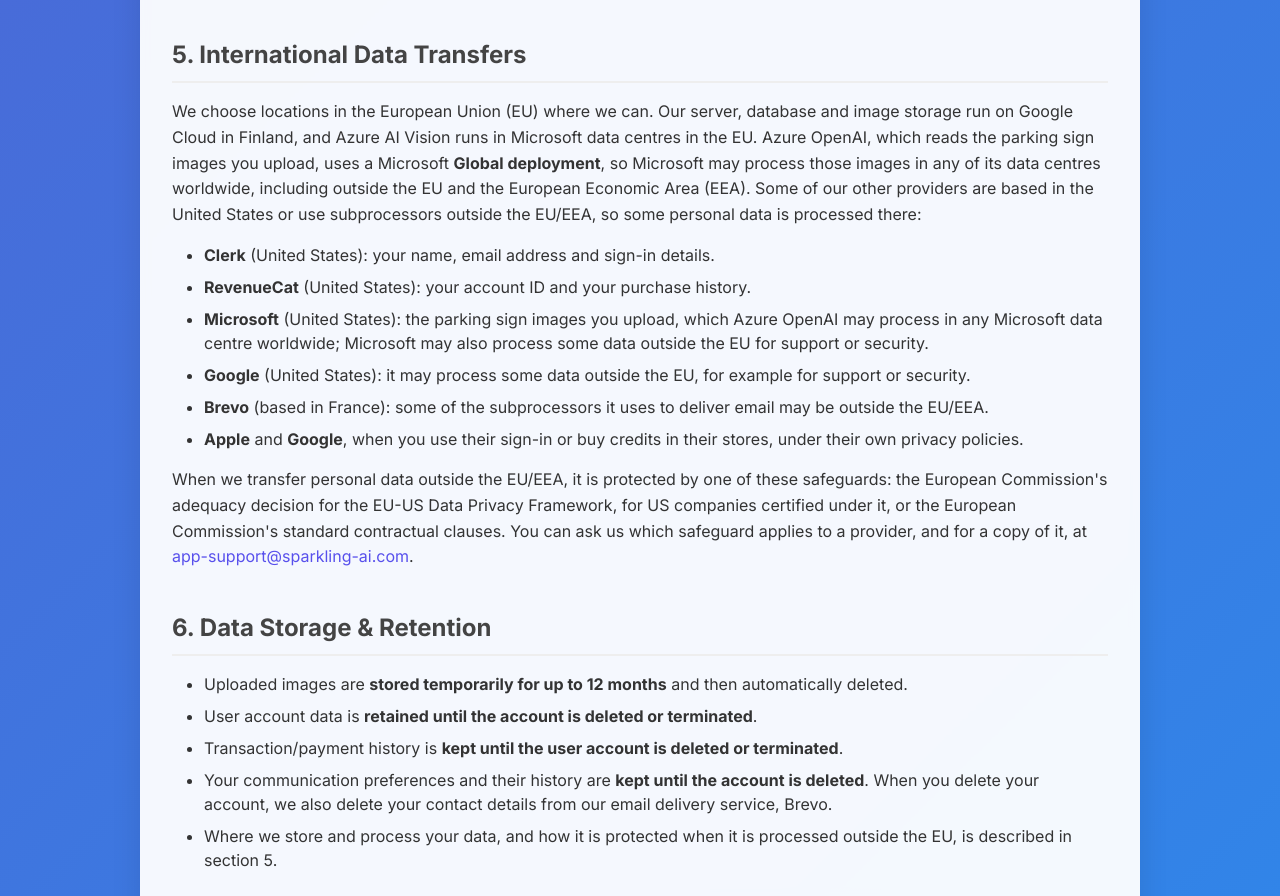
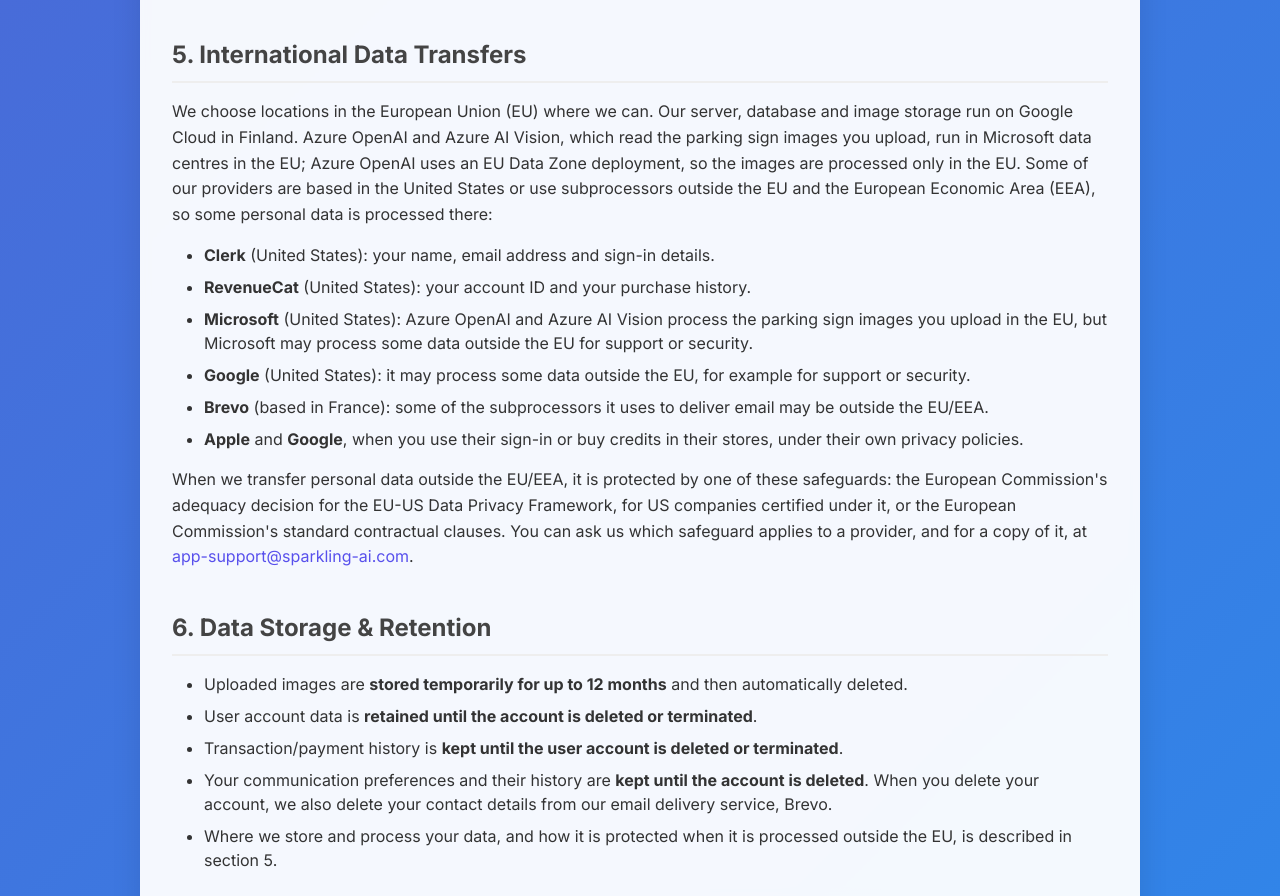
Before and after one commit to Sparkling-AI/parking-sign-master-website, a plain HTML site: page privacy-policy.html in a window 1280 px wide. Shown: the part 3317-4213 px from the top of the page. Drawn offline with Linux system fonts and the light colour scheme.

Commit message:
privacy policy: Azure OpenAI now runs gpt-6.1-terra on an EU Data Zone deployment, so images stay in the EU

```diff
--- a/privacy-policy.html
+++ b/privacy-policy.html
@@ -134,11 +134,11 @@
 
                 <section>
                     <h2>5. International Data Transfers</h2>
-                    <p>We choose locations in the European Union (EU) where we can. Our server, database and image storage run on Google Cloud in Finland, and Azure AI Vision runs in Microsoft data centres in the EU. Azure OpenAI, which reads the parking sign images you upload, uses a Microsoft <strong>Global deployment</strong>, so Microsoft may process those images in any of its data centres worldwide, including outside the EU and the European Economic Area (EEA). Some of our other providers are based in the United States or use subprocessors outside the EU/EEA, so some personal data is processed there:</p>
+                    <p>We choose locations in the European Union (EU) where we can. Our server, database and image storage run on Google Cloud in Finland. Azure OpenAI and Azure AI Vision, which read the parking sign images you upload, run in Microsoft data centres in the EU; Azure OpenAI uses an EU Data Zone deployment, so the images are processed only in the EU. Some of our providers are based in the United States or use subprocessors outside the EU and the European Economic Area (EEA), so some personal data is processed there:</p>
                     <ul>
                         <li><strong>Clerk</strong> (United States): your name, email address and sign-in details.</li>
                         <li><strong>RevenueCat</strong> (United States): your account ID and your purchase history.</li>
-                        <li><strong>Microsoft</strong> (United States): the parking sign images you upload, which Azure OpenAI may process in any Microsoft data centre worldwide; Microsoft may also process some data outside the EU for support or security.</li>
+                        <li><strong>Microsoft</strong> (United States): Azure OpenAI and Azure AI Vision process the parking sign images you upload in the EU, but Microsoft may process some data outside the EU for support or security.</li>
                         <li><strong>Google</strong> (United States): it may process some data outside the EU, for example for support or security.</li>
                         <li><strong>Brevo</strong> (based in France): some of the subprocessors it uses to deliver email may be outside the EU/EEA.</li>
                         <li><strong>Apple</strong> and <strong>Google</strong>, when you use their sign-in or buy credits in their stores, under their own privacy policies.</li>
```
